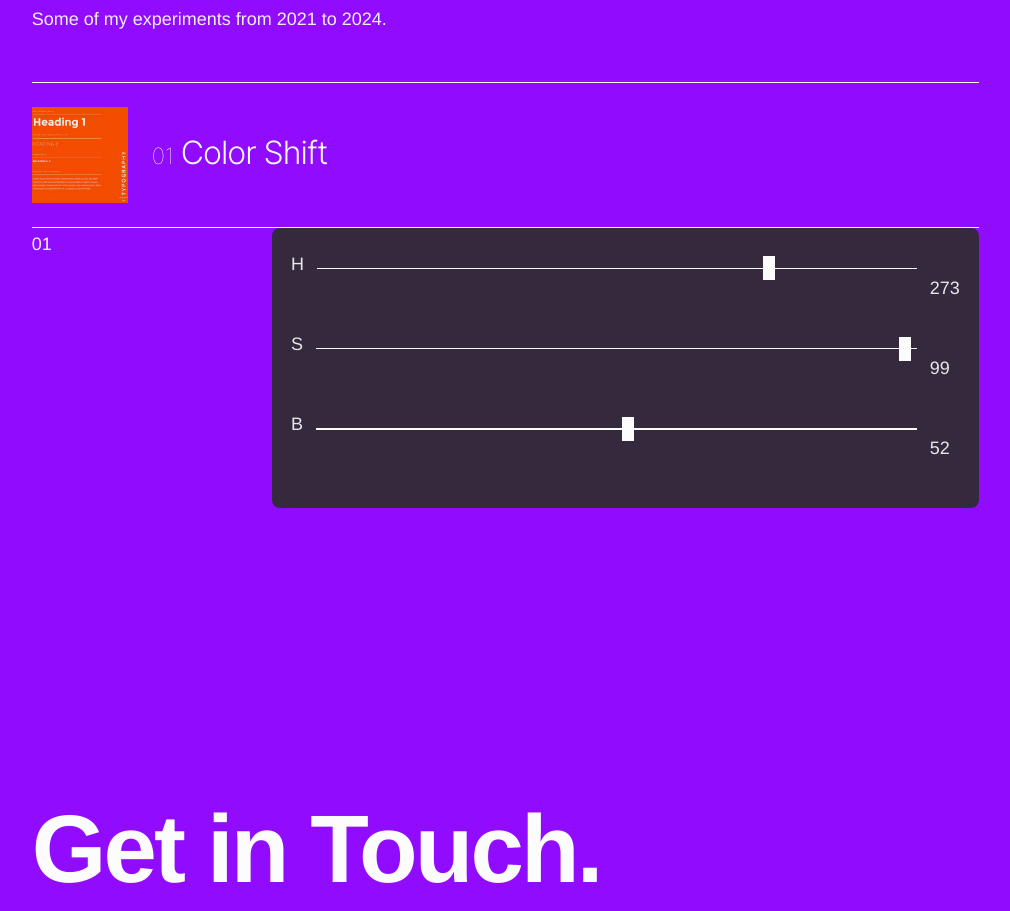
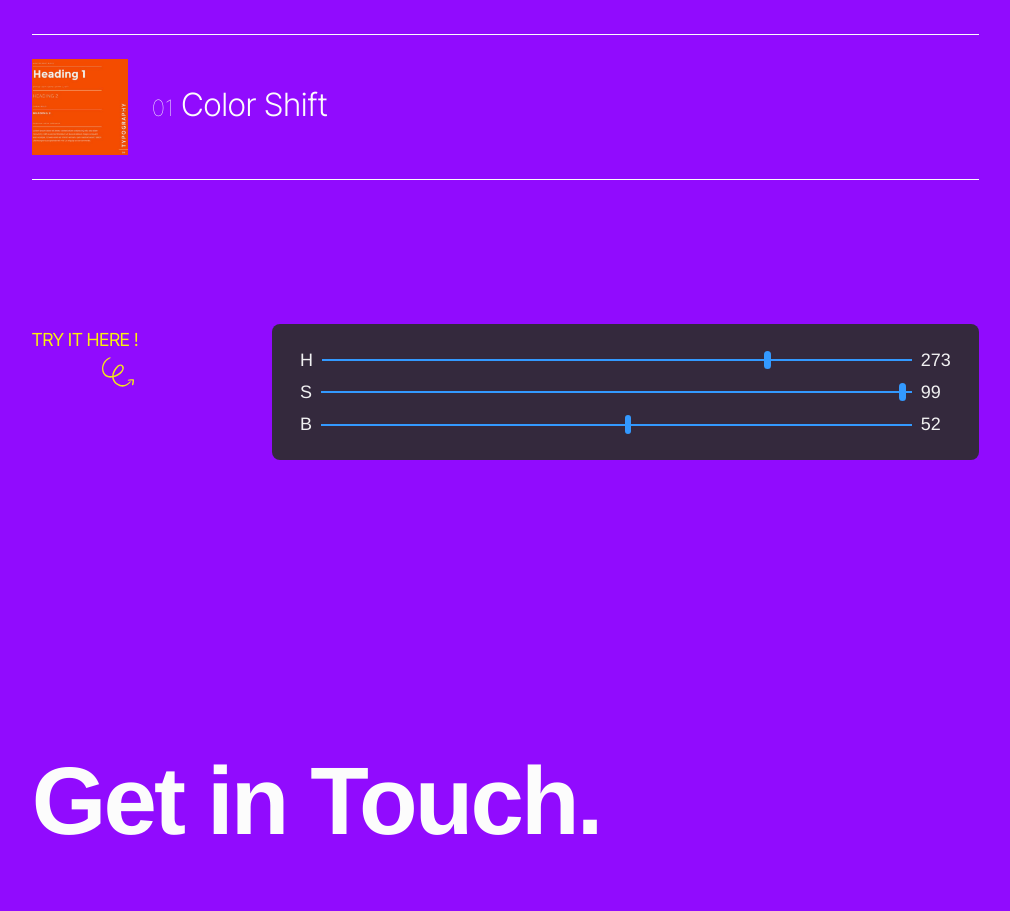
Before and after one commit to olgavegh/olgavegh.github.io, a plain HTML site: page index.html in a window 1280 px wide. Shown: the part 3263-4174 px from the top of the page, without its empty margins (253-1263 px from the left). Drawn offline with Linux system fonts and the light colour scheme.

Commit message:
refactor colorshift container

```diff
--- a/index.html
+++ b/index.html
@@ -191,7 +191,7 @@
                                 <span class="tag">CSS</span>
                                 <span class="tag">JavaScript</span>
                             </div>
-                            <a href="" target="_blank" rel="noopener">
+                            <a href="#colorshift" target="" rel="noopener">
                                 <svg xmlns="http://www.w3.org/2000/svg" width="24" height="24" viewBox="0 0 24 24">
                                     <path d="m13 3 3.293 3.293-7 7 1.414 1.414 7-7L21 11V3z"></path>
                                     <path
@@ -202,16 +202,38 @@
                         </details>
                         <span class="overlay"></span>
                     </div>
+                    <div class="flex">
+                        <div class="icon-parent" id="colorshift">
+                            <p>Try it here !</p>
+                            <svg class="icon" id="arrow" xmlns="http://www.w3.org/2000/svg"
+                                xmlns:xlink="http://www.w3.org/1999/xlink" viewBox="0 0 323.057 323.057"
+                                xml:space="preserve">
+                                <g>
+                                    <g>
+                                        <path d="M281.442,256.312c-47.124,59.364-139.536,44.676-160.956-29.376c-1.224-3.672-1.836-7.956-2.448-11.628
+                            			c49.572-11.016,97.92-47.124,102.204-90.576c3.672-39.168-36.108-50.796-62.424-28.764
+                            			c-31.212,26.316-53.244,64.872-55.08,105.875c-31.824,4.284-63.036-4.284-80.172-35.496
+                            			c-28.764-52.631,9.792-123.624,61.2-144.432c5.508-1.836,3.06-10.404-2.448-8.568C10.326,33.544-26.394,132.688,21.954,191.439
+                            			c18.972,22.645,49.572,29.988,81.396,26.316c4.284,41.616,36.72,74.664,75.275,87.516c44.676,14.688,85.68-6.731,111.996-41.616
+                            			C294.906,258.147,285.725,251.416,281.442,256.312z M144.354,132.688c9.792-13.464,22.644-28.764,39.168-34.272
+                            			c15.911-5.508,21.42,16.524,22.031,26.316c0.612,12.24-7.956,23.256-15.912,31.824c-16.523,18.971-44.063,35.496-72.215,42.839
+                            			C119.262,175.527,130.89,152.272,144.354,132.688z" />
+                                        <path d="M315.713,233.668c-17.136,0-34.884,1.224-51.408,5.508c-6.731,1.836-3.672,11.016,3.061,9.792
+                            			c13.464-2.448,27.54-1.836,41.004-1.224c-0.612,7.955-1.224,16.523-2.448,24.479c-1.224,6.12-5.508,15.3-1.836,21.42
+                            			c1.836,3.061,4.896,3.061,7.956,1.836c7.344-3.06,7.344-15.912,8.568-22.644c1.836-11.017,2.447-21.42,2.447-32.437
+                            			C323.057,236.728,319.385,233.668,315.713,233.668z" />
+                                    </g>
+                                </g>
+                            </svg>
+
 
                         </div>
-
-                <div class="flex">
-                    <p>01</p>
 
                         <div class="project-frame" id="slider-group">
                             <div class="slider">
                                 <p>H</p>
-                            <label for="colorHue" class="hidden">Pick a color to manipulate site's hue color</label>
+                                <label for="colorHue" class="hidden">Pick a color to manipulate site's hue
+                                    color</label>
                                 <input type="range" min="0" max="360" value="273" class="slider" id="colorHue"
                                     oninput="updateColor()">
                                 <p id="hueValue">273</p>
@@ -234,9 +256,8 @@
                             </div>
                         </div>
                     </div>
-
                 </div>
-
+            </div>
 
         </section>
 
--- a/scss/_color.scss
+++ b/scss/_color.scss
@@ -10,6 +10,19 @@ $brand-color: hsl(
   var(--hue-color),
   var(--saturation-color),
   var(--lightness-color)
+);
+
+$color-shadow-hover: rgba(
+  $color: black,
+  $alpha: 0.1,
+);
+$color-shadow-focus: rgba(
+  $color: black,
+  $alpha: 0.3,
+);
+$color-shadow-pressed: rgba(
+  $color: black,
+  $alpha: 0.5,
 );
 
 body {
@@ -35,6 +48,7 @@ p,
 
 .icon,
 svg {
+  color: var(--text-color);
   fill: var(--text-color);
   opacity: 0.9;
 }
@@ -42,29 +56,8 @@ hr {
   color: var(--text-color);
   opacity: 0.7;
 }
-
-
-
-#slider-group {
-  background-color: hsl(var(--hue-color), 20%, 20%);
+#colorshift p,
+#arrow {
+  color: yellow;
+  fill: yellow;
 }
-.slider {
-  input[type="range"] {
-    background-color: var(--color-white);
-  }
-
-  input[type="range"]::-webkit-slider-thumb {
-    color: blue;
-    background-color: var(--color-white);
-    border: 2px solid var(--color-white);
-  }
-
-  input[type="range"]::-webkit-slider-thumb:hover {
-    background-color: $brand-color;
-  }
-
-  p {
-    color: var(--color-white);
-    opacity: 0.9;
-  }
-}
--- /dev/null
+++ b/scss/_components.scss
@@ -0,0 +1,88 @@
+@use "color";
+
+#slider-group {
+  padding: 1.2em;
+  --bg-color: hsl(var(--hue-color), 20%, 20%);
+  background-color: var(--bg-color);
+}
+
+.slider {
+  display: flex;
+  color: red;
+  * {
+    justify-content: center;
+    align-items: center;
+    align-content: center;
+  }
+
+  input[type="range"] {
+    flex-grow: 1;
+
+    --track-height: 0.15em;
+    --thumb-height: 1.375em;
+    --thumb-width: 0.5em;
+    --thumb-color: #3399ff;
+    --hover-color: #00ffff;
+
+    /* remove default styles */
+    -webkit-appearance: none;
+    outline: none;
+    background: transparent;
+
+    /* === Track Styles === */
+    &::-webkit-slider-runnable-track {
+      background: var(--thumb-color);
+      height: var(--track-height);
+    }
+
+    /* === Thumb Styles === */
+    &::-webkit-slider-thumb {
+      -webkit-appearance: none;
+      width: var(--thumb-width);
+      height: var(--thumb-height);
+      background-color: var(--thumb-color);
+      margin-top: calc((var(--track-height) / 2) - (var(--thumb-height) / 2));
+      border-radius: var(--thumb-height); // firefox is a bit different
+      border: none;
+    }
+    &::-moz-range-thumb {
+      appearance: none;
+      width: var(--thumb-width);
+      height: var(--thumb-height);
+      background-color: var(--thumb-color);
+      margin-top: calc((var(--track-height) / 2) - (var(--thumb-height) / 2));
+      border-radius: var(--thumb-height); // firefox is a bit different
+      border: none;
+    }
+
+    /* === Focus Styles === */
+    cursor: pointer;
+
+    &:hover::-webkit-slider-thumb {
+      box-shadow: 0px 0px 0px 16px $color-shadow-hover;
+      cursor: grab;
+    }
+    &:focus::-webkit-slider-thumb {
+      box-shadow: 0px 0px 0px 16px $color-shadow-focus;
+      cursor: grabbing;
+    }
+
+    &:hover::-moz-range-thumb {
+      box-shadow: 0px 0px 0px 16px $color-shadow-hover;
+      cursor: grab;
+    }
+    &:focus::-moz-range-thumb {
+      box-shadow: 0px 0px 0px 16px $color-shadow-focus;
+      cursor: grabbing;
+    }
+  }
+
+  p {
+    color: var(--color-white);
+    margin: 0 0.5em;
+
+    &:not(:first-child) {
+      width: 3ch;
+    }
+  }
+}
--- a/scss/_layout.scss
+++ b/scss/_layout.scss
@@ -159,3 +159,7 @@ a,
 details {
   cursor: pointer;
 }
+
+/*******************************
+* Icon
+*******************************/
--- a/scss/_typography.scss
+++ b/scss/_typography.scss
@@ -92,3 +92,8 @@ summary > em {
   font-size: 70%;
   font-style: normal;
 }
+
+#colorshift p {
+  font-family: "Inter Tight", sans-serif;
+  text-transform: uppercase;
+}
--- a/scss/style.scss
+++ b/scss/style.scss
@@ -4,6 +4,7 @@
 @import "typography";
 @import "spacing";
 @import "animation";
+@import "components";
 
 // /* debug */
 // * {
@@ -93,12 +94,11 @@ h1 + h2 {
     }
   }
 
+  &:not(:first-child) {
+    margin-top: $space-l;
+  }
   &:not(:last-child) {
     margin-bottom: $space-l;
-  }
-
-  + .flex {
-    margin-top: $space-xl;
   }
 }
 
@@ -121,42 +121,18 @@ hr {
   border-radius: 0.5em;
   width: 80%;
 }
-#slider-group {
-  padding: 1.2em;
-}
-.slider {
-  position: relative;
-  display: flex;
-  * {
-    justify-content: center;
-    align-items: center;
-    align-content: center;
-  }
-
-  input[type="range"] {
-    flex-grow: 1;
-    margin: 0 1em;
-    -webkit-appearance: none !important;
-    position: relative;
-    top: 1.5em;
-    height: 0.1em;
-    border: none;
-    outline: none;
-  }
-
-  input[type="range"]::-webkit-slider-thumb {
-    -webkit-appearance: none !important;
-    width: 12px;
-    height: 24px;
-    cursor: pointer;
-    transition: all 0.3s ease-in;
-  }
-  p:not(:first-child) {
-    width: 3ch;
-  }
-}
 
 .tag {
   display: inline-block;
   margin-right: 1em;
 }
+
+.icon-parent {
+  position: relative;
+}
+#arrow {
+  max-height: 2rem;
+  position: absolute;
+  top: 2rem;
+  left: 70px;
+}
```
Also changed, not shown: css/style.css, 1 other file. Lines whose indentation alone changed are shown as unchanged.
